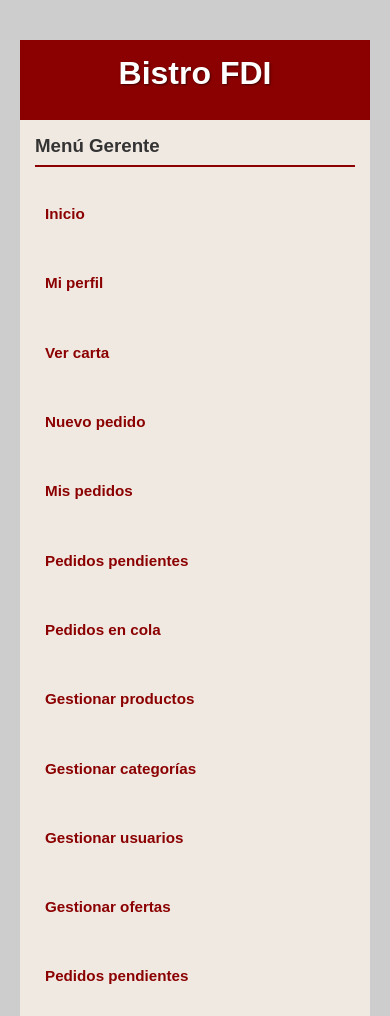
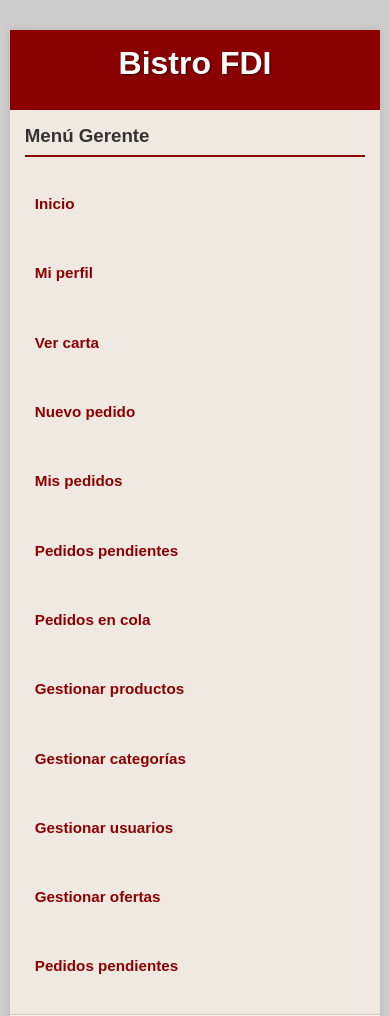
Before and after one commit to IkerMo/practica1-html, a PHP site: template includes/vistas/productos/detalleProducto.php in a window 390 px wide. Shown: the top 1016 px of the page. Run offline with PHP 8.4, Linux system fonts and the light colour scheme; the template is opened without the code that fills it, so the values that code supplies are empty; the visitor is signed in with stand-in values (Sample User, id 1); some libraries are stand-ins or nearby versions.

Commit message:
correccion css

```diff
--- a/CSS/index.css
+++ b/CSS/index.css
@@ -5,7 +5,15 @@ body {
     font-family: Arial, sans-serif;
 }
 
-.container { display: grid; grid-template-rows: auto 1fr auto; min-height: 100vh; }
+.container {
+    display: grid;
+    grid-template-rows: auto 1fr auto;
+    min-height: 100vh;
+    max-width: 1100px;
+    margin: 30px auto;
+    background-color: #f8f5f2;
+    box-shadow: 0 0 10px rgba(0,0,0,0.1);
+}
 .content { display: grid; grid-template-columns: 200px 1fr 200px; }
 
 /* ===== HEADER ===== */
@@ -485,12 +493,8 @@ a.deshabilitado {
 
 /* ===== RESPONSIVE ===== */
 @media (max-width: 1150px) {
-    div#contenedor {
+    .container {
         width: 95%;
-    }
-
-    main {
-        width: calc(95% - 230px); /* Ajuste dinÃ¡mico */
     }
 }
 
--- a/includes/vistas/productos/detalleProducto.php
+++ b/includes/vistas/productos/detalleProducto.php
@@ -17,26 +17,21 @@ $service = new ProductoAppService();
 $serviceCat = new CategoriaAppService();
 $p = $service->getProducto($idProducto);
 
-
 if (!$p) {
     die("Producto no encontrado.");
 }
 
-// Obtener nombre de categoría
 $cat = $serviceCat->getCategoria($p->categoria_id);
 $nombreCategoria = $cat ? $cat->nombre : 'Sin categoría';
 
 $tituloPagina = $p->nombre . ' - Detalle';
 $precioFinal = number_format($p->getPrecioFinal(), 2);
 $precioBase = number_format($p->precio_base, 2);
-
 $iva = $p->iva;
 
-// Imagen principal
 $imgPrincipal = !empty($p->imagen_principal) ? $p->imagen_principal : 'default.jpg';
 $urlImgPrincipal = RUTA_BASE . '/IMG/productos/' . $imgPrincipal;
 
-// Galería de imágenes
 $todasImgs = $p->getTodasImagenes();
 $galeriaHtml = '';
 if (count($todasImgs) > 1) {
@@ -49,9 +44,7 @@ if (count($todasImgs) > 1) {
 }
 
 $contenidoPrincipal = <<<HTML
-$contenidoPrincipal = <<<HTML
 <div class="detalle-contenedor">
-
     <div class="detalle-seccion">
         <img id="img-principal" src="{$urlImgPrincipal}" class="img-detalle">
         {$galeriaHtml}
@@ -72,9 +65,7 @@ $contenidoPrincipal = <<<HTML
         </div>
 HTML;
 
-// --- ACCIONES POR ROL ---
 if ($esGerente) {
-    $contenidoPrincipal .= <<<HTML
     $contenidoPrincipal .= <<<HTML
         <div class="acciones-admin flex-gap-10 mt-20">
             <a href="formularioProducto.php?id={$p->id}" class="btn-pedido btn-preparar">Modificar Datos</a>
@@ -86,10 +77,8 @@ if ($esGerente) {
         </div>
 HTML;
 }
-
 elseif ($esCliente) {
     if ($p->disponible) {
-        $contenidoPrincipal .= <<<HTML
         $contenidoPrincipal .= <<<HTML
             <div class="mt-20">
                 <form method="POST" action="../cliente/ajax-carrito.php" class="inline">
@@ -97,7 +86,7 @@ elseif ($esCliente) {
                     <input type="hidden" name="producto_id" value="{$p->id}">
                     <input type="number" name="cantidad" value="1" min="1" max="20" class="p-10 text-center border-light rounded-8 w-100">
                     <button type="submit" class="btn-pedido btn-cocina-listo font-lg ml-10">
-                        🛒 Añadir al Pedido
+                        Añadir al Pedido
                     </button>
                 </form>
             </div>
```
